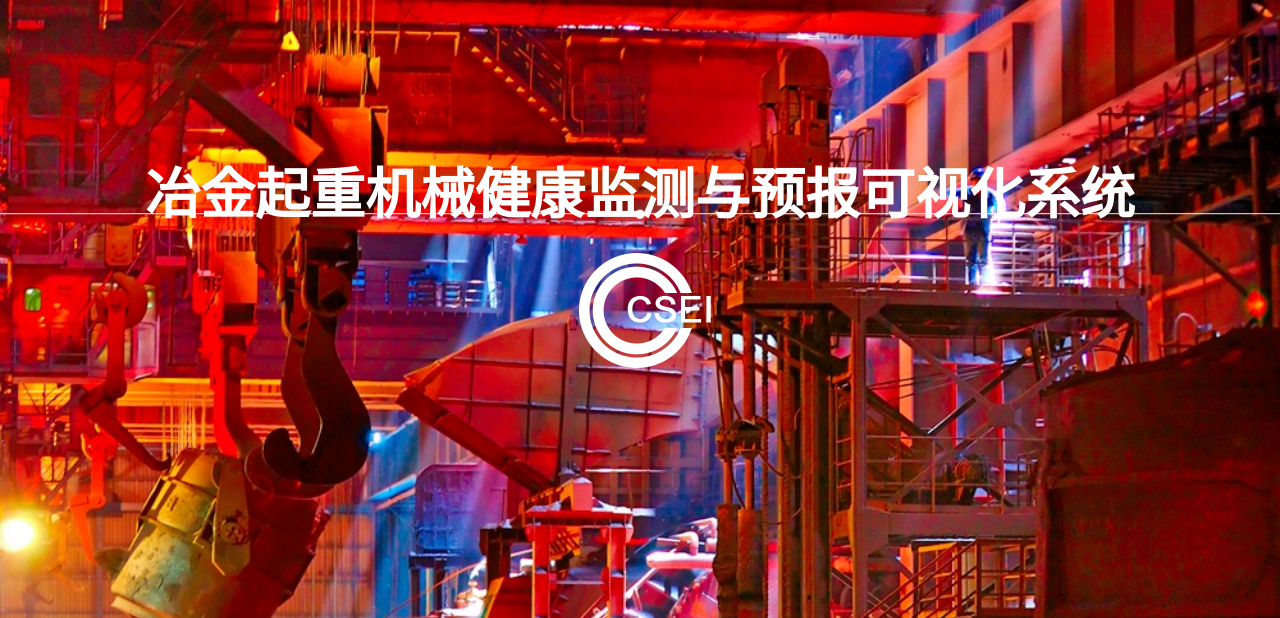
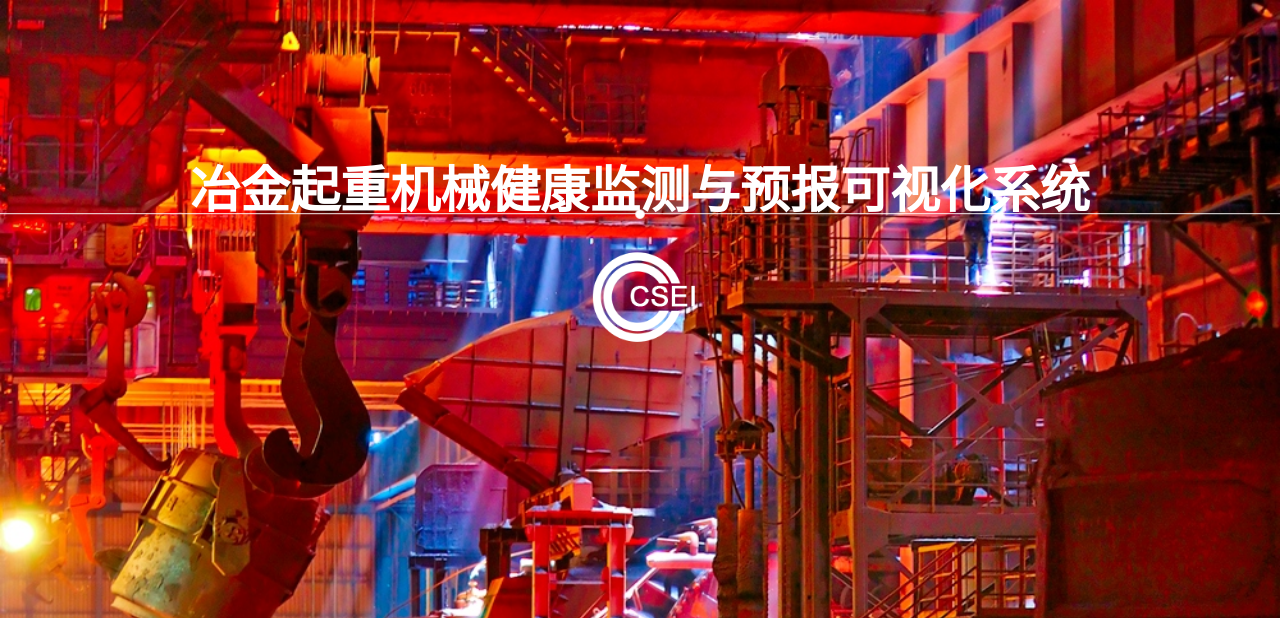
Before and after one commit to xiaozhujun/metallurgyCrane, a plain HTML site: page index.html in a window 1280 px wide. Shown: the top 618 px of the page. Drawn offline with Linux system fonts and the light colour scheme.

Commit message:
冶金欢迎页调整

```diff
--- a/css/welcome.css
+++ b/css/welcome.css
@@ -15,12 +15,12 @@ body
 {
 	position: absolute;
 	width: 100%;
+	font-family: 隶书;
 	text-align: center;
-	font-size: 55px;
+	font-size: 50px;
 	font-weight: bold;
 	color: white;
 	top:150px;
-	font-family: 黑体；
 	cursor: pointer;
 }
 
--- a/index.html
+++ b/index.html
@@ -27,7 +27,7 @@
 		<img width="100%" src="assets/welcome/split.png">
 	</div>
 	<div id='logoContainer'>
-		<img  src="assets/welcome/logo.png">
+		<img width="110"  src="assets/welcome/logo.png">
 	</div>
 	<div id='welcometTextContainer'>
 		<img  src="assets/welcome/welcomeText.png">
```
Also changed, not shown: assets/welcome/welcomeText.png (added).
